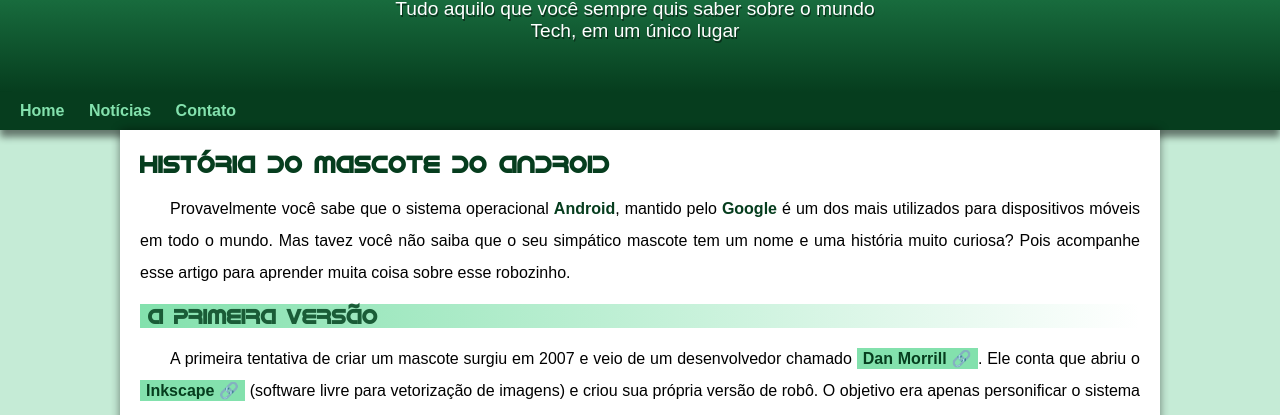
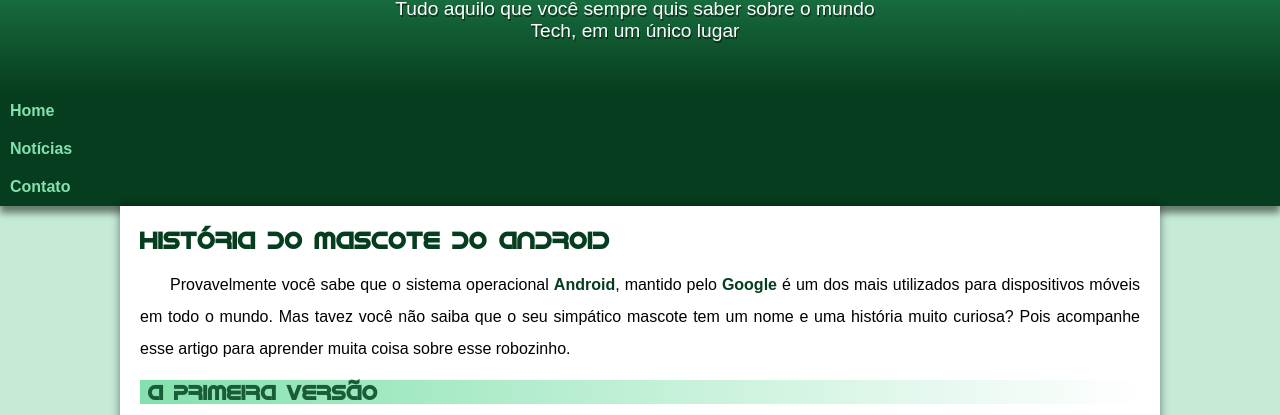
Before and after one commit to bpjulinho/projeto-android, a plain HTML site: page index.html in a window 1280 px wide. Shown: the part 119-534 px from the top of the page. Drawn offline with Linux system fonts and the light colour scheme.

Commit message:
Update style.css

```diff
--- a/estilo/style.css
+++ b/estilo/style.css
@@ -41,6 +41,7 @@ header{
     min-height: 150px;
     text-align: center;
     padding-top: 40px;
+
 }
 
 header > h1 {
@@ -62,18 +63,21 @@ header > p {
 }
 
 nav {
+
     background-color: var(--cor5);
-    padding: 10px;
     box-shadow: 0px 7px 7px rgba(0, 0, 0, 0.496);
+
 }
 
 nav > a {
+    display: flex;
     color: var(--cor1);
     padding: 10px;
     border-radius: 5px;
     text-decoration: none;
     font-weight: bold;
     transition-duration: .5s;
+    justify-content: space-between;
 }
 
 nav > a:hover {
```
